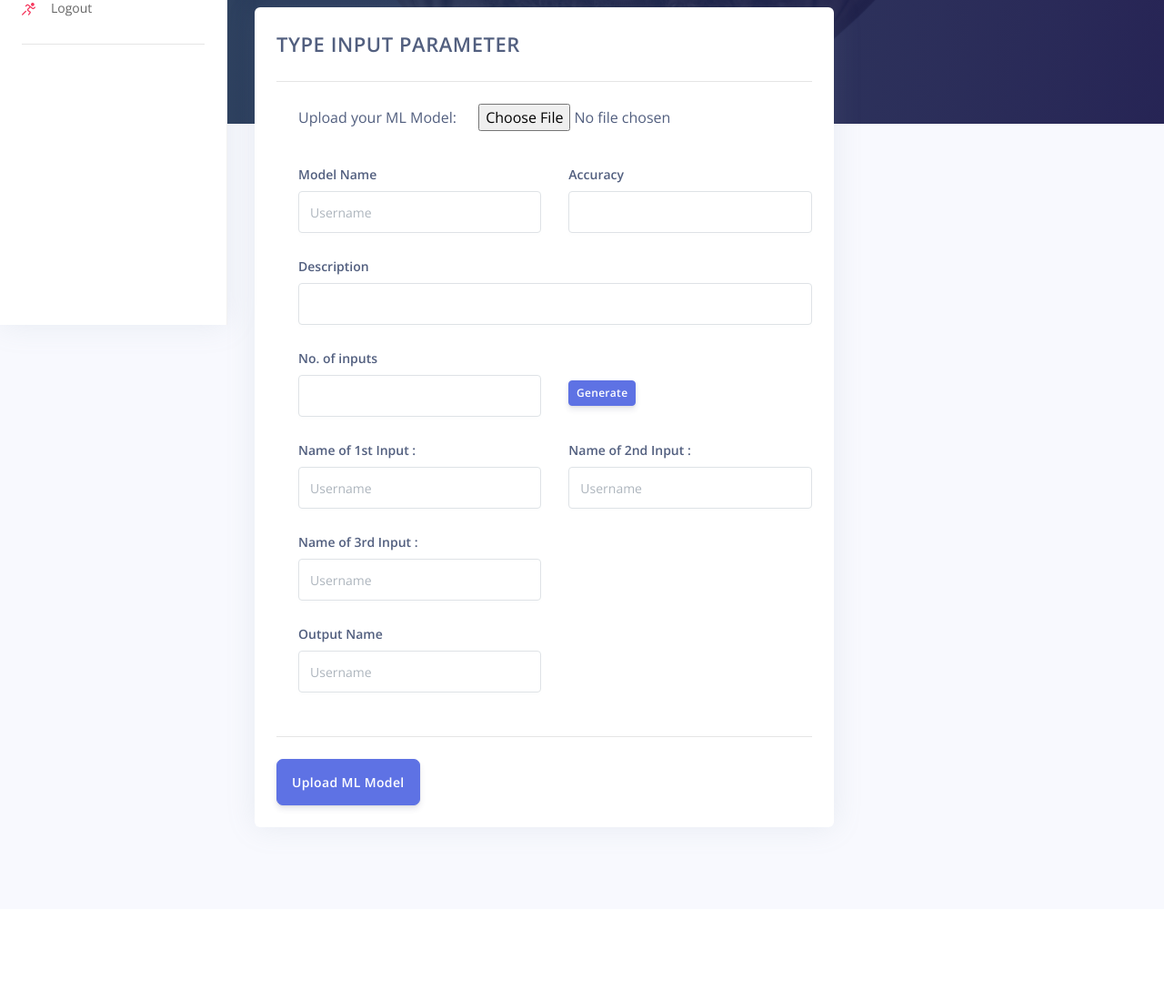
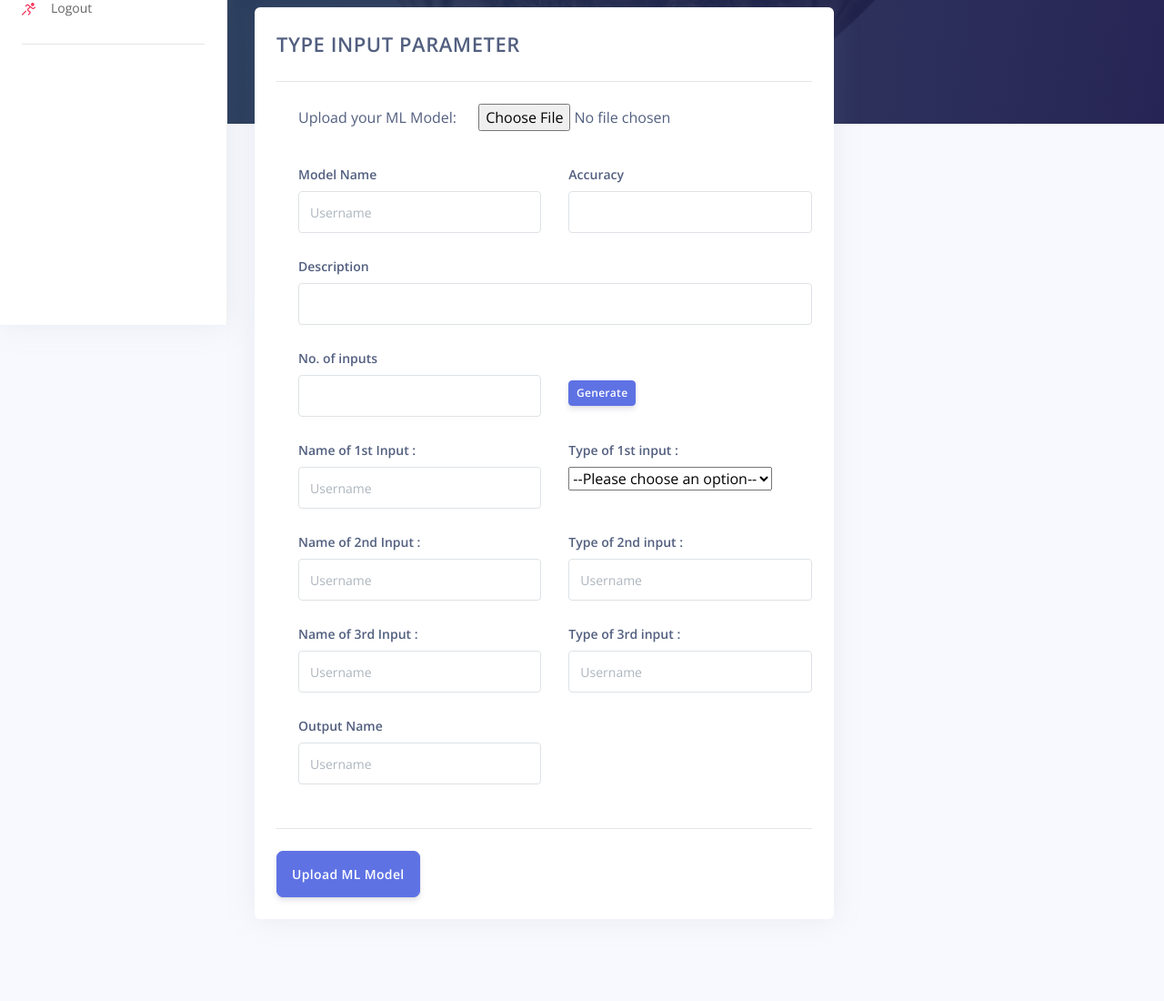
Before and after one commit to mayurgupta-code/instant-model-deploy, a Django app: page /model/upload in a window 1280 px wide. Shown: the part 443-1543 px from the top of the page at 91% size. Before the commit the page ends 1361 px from the top, so only its background shows below. Run offline with Django 4.2, Linux system fonts and the light colour scheme; some libraries are stand-ins or nearby versions.

Commit message:
updated input type

```diff
--- a/templates/home/upload_model.html
+++ b/templates/home/upload_model.html
@@ -187,6 +187,22 @@
                 <div class="col-lg-6">
                   <div class="form-group">
                     <label class="form-control-label" for="input-username"
+                      >Type of 1st input :</label
+                    >
+                    <select name="pets" id="pet-select">
+                      <option value="">--Please choose an option--</option>
+                      <option value="dog">Integer</option>
+                      <option value="cat">Float</option>
+                      <option value="hamster">File</option>
+                      <option value="parrot">Image</option>
+
+                  </select>
+
+                  </div>
+                </div>
+                <div class="col-lg-6">
+                  <div class="form-group">
+                    <label class="form-control-label" for="input-username"
                       >Name of 2nd Input :</label
                     >
                     <input
@@ -201,6 +217,22 @@
                 <div class="col-lg-6">
                   <div class="form-group">
                     <label class="form-control-label" for="input-username"
+                      >Type of 2nd input :</label
+                    >
+                    <input
+                      type="text"
+                      id="input-username"
+                      list="options"
+                      class="form-control"
+                      placeholder="Username"
+                      value="{{ request.user.username }}"
+                    />
+
+                  </div>
+                </div>
+                <div class="col-lg-6">
+                  <div class="form-group">
+                    <label class="form-control-label" for="input-username"
                       >Name of 3rd Input :</label
                     >
                     <input
@@ -210,6 +242,22 @@
                       placeholder="Username"
                       value="{{ request.user.username }}"
                     />
+                  </div>
+                </div>
+                <div class="col-lg-6">
+                  <div class="form-group">
+                    <label class="form-control-label" for="input-username"
+                      >Type of 3rd input :</label
+                    >
+                    <input
+                      type="text"
+                      id="input-username"
+                      list="options"
+                      class="form-control"
+                      placeholder="Username"
+                      value="{{ request.user.username }}"
+                    />
+
                   </div>
                 </div>
 
```
